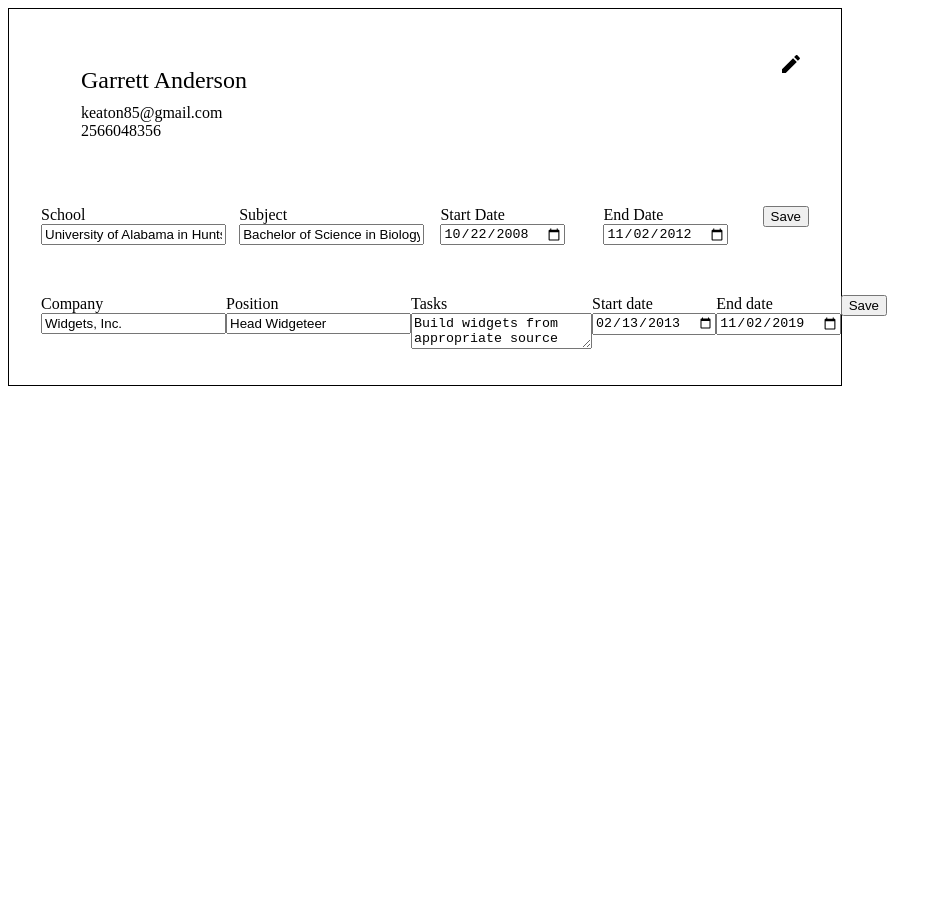
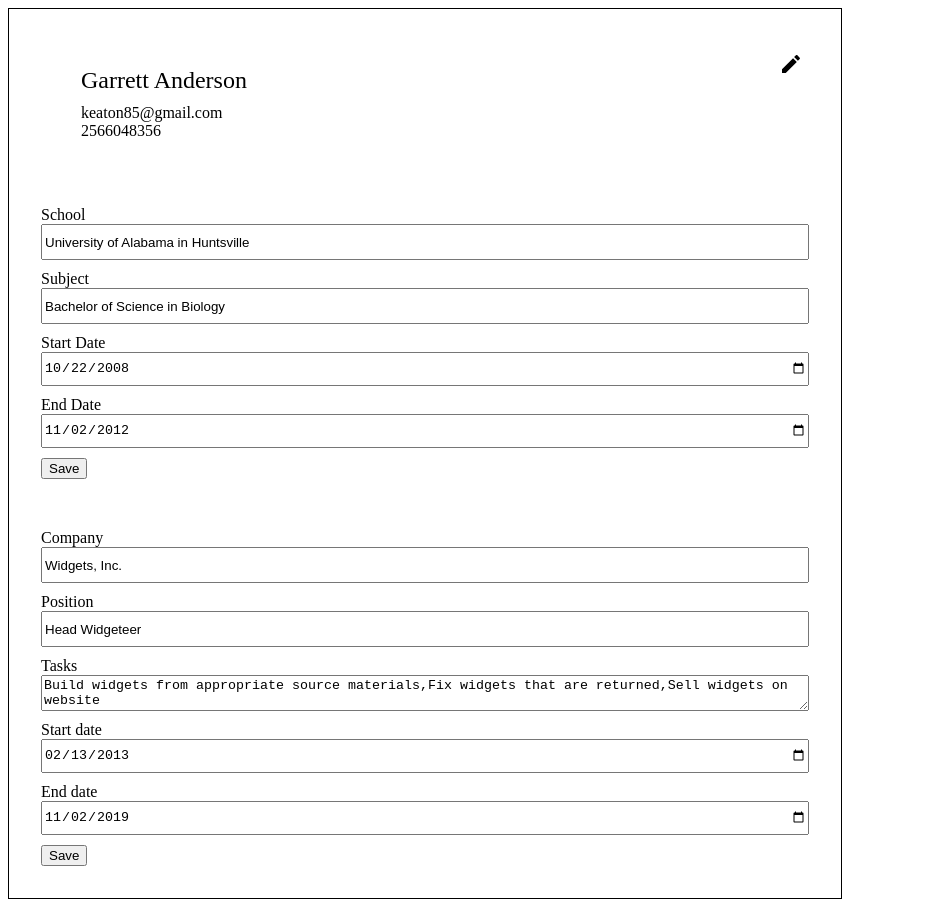
Before and after one commit to gband85/cv-project, a React (Create React App) app: page / in a window 1280 px wide. Shown: the whole page, without its empty margins (0-942 px from the left). Before the commit the page ends 800 px from the top, so only its background shows below. Built offline with nearby package versions, Linux system fonts and the light colour scheme; the HTML template or start-up script is replaced by a standard one.

Commit message:
style forms

```diff
--- a/src/styles/forms.css
+++ b/src/styles/forms.css
@@ -1,10 +1,19 @@
 form {
     display: flex;
-    /* flex-direction: column; */
+    flex-direction: column;
+    gap: 10px;
 }
 form > input {
     /* width: 50%; */
 }
-button {
+button[type="submit"] {
     /* width: 25%; */
+    justify-self: left;
 }
+.input-field {
+    display: flex;
+    flex-direction: column;
+}
+.input-field input {
+    height: 30px;
+}
```
